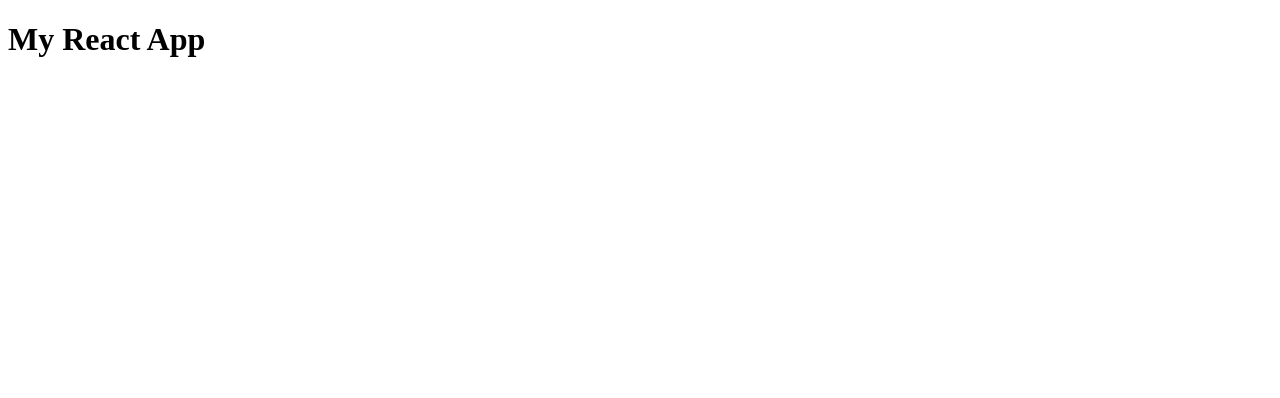
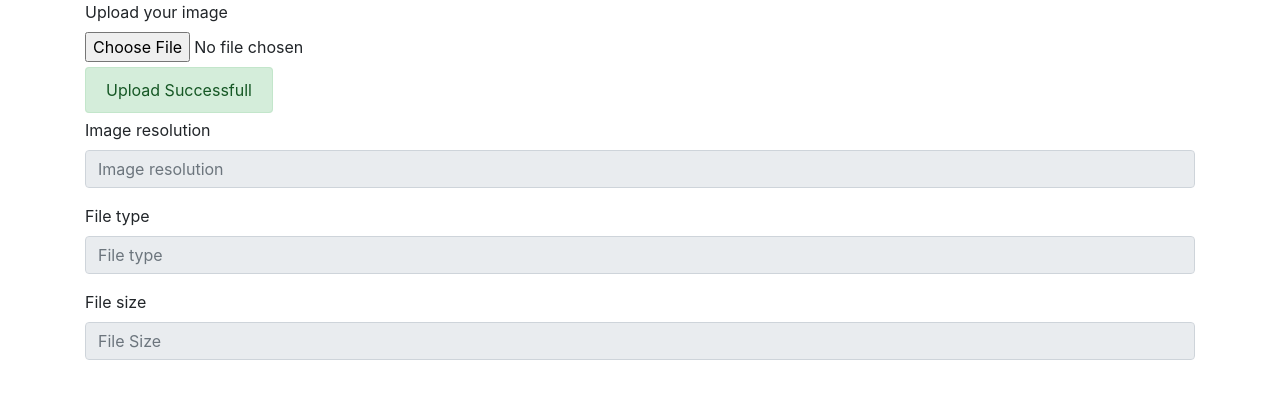
Before and after one commit to dpk07/ImageRecognition, a React app: page / in a window 1280 px wide. Built offline with nearby package versions, Linux system fonts and the light colour scheme.

Commit message:
Front-end Changes for image upload validation

```diff
--- a/package.json
+++ b/package.json
@@ -1,7 +1,7 @@
 {
-  "name": "cra-diy",
+  "name": "imagerecognition",
   "version": "1.0.0",
-  "description": "Boilerplate for react",
+  "description": "react code for Image recognition",
   "main": "index.js",
   "scripts": {
     "start": "webpack-dev-server --mode development --open --hot",
@@ -12,6 +12,7 @@
   "license": "MIT",
   "dependencies": {
     "babel-loader": "^8.0.6",
+    "bootstrap": "^4.3.1",
     "react": "^16.8.6",
     "react-dom": "^16.8.6"
   },
@@ -19,6 +20,7 @@
     "@babel/core": "^7.4.5",
     "@babel/preset-env": "^7.4.5",
     "@babel/preset-react": "^7.0.0",
+    "css-loader": "^3.0.0",
     "html-webpack-plugin": "^3.2.0",
     "webpack": "^4.35.0",
     "webpack-cli": "^3.3.5",
--- a/src/components/App.js
+++ b/src/components/App.js
@@ -1,10 +1,89 @@
 import React, { Component } from "react";
 
 class App extends Component {
+  constructor(props) {
+    super(props);
+    this.handleChange = this.handleChange.bind(this);
+    this.state = {
+      isUploaded: true,
+      isUploadSuccessfull: true
+    };
+  }
+  handleChange(e) {
+    const file = e.target.files[0];
+    const splitName = e.target.value.split(".");
+    const extension = splitName[splitName.length - 1];
+    if (
+      (extension.toLowerCase() === "jpg" ||
+        extension.toLowerCase() === "png" ||
+        extension.toLowerCase() === "jpeg") &&
+      file.size < 5000000
+    ) {
+    } else {
+      e.target.value = "";
+    }
+  }
   render() {
+    const { isUploadSuccessfull, isUploaded } = this.state;
     return (
-      <div>
-        <h1>My React App</h1>
+      <div className="container">
+        <form>
+          <div className="form-group">
+            <label htmlFor="exampleFormControlFile1">Upload your image</label>
+            <input
+              type="file"
+              onChange={this.handleChange}
+              className="form-control-file"
+              accept=".jpg,.png"
+            />
+          </div>
+          <div className="form-group">
+            {isUploaded ? (
+              isUploadSuccessfull ? (
+                <span className="alert alert-success">Upload Successfull</span>
+              ) : (
+                <span className="alert alert-danger">
+                  Image could not be uploaded
+                </span>
+              )
+            ) : (
+              ""
+            )}
+          </div>
+          <div className="form-group">
+            <label htmlFor="imgResolution">Image resolution</label>
+            <input
+              type="text"
+              className="form-control"
+              id="imgResolution"
+              aria-describedby="resolutionHelp"
+              placeholder="Image resolution"
+              disabled
+            />
+          </div>
+          <div className="form-group">
+            <label htmlFor="imgResolution">File type</label>
+            <input
+              type="text"
+              className="form-control"
+              id="fileType"
+              aria-describedby="fileHelp"
+              placeholder="File type"
+              disabled
+            />
+          </div>
+          <div className="form-group">
+            <label htmlFor="fileSize">File size</label>
+            <input
+              type="text"
+              className="form-control"
+              id="fileSize"
+              aria-describedby="fileSizeHelp"
+              placeholder="File Size"
+              disabled
+            />
+          </div>
+        </form>
       </div>
     );
   }
--- a/src/index.html
+++ b/src/index.html
@@ -3,10 +3,24 @@
 <html lang="en">
   <head>
     <meta charset="utf-8" />
+    <meta name="viewport" content="width=device-width, initial-scale=1" />
+    <!-- Latest bootstrap -->
+    <link
+      rel="stylesheet"
+      href="https://stackpath.bootstrapcdn.com/bootstrap/4.3.1/css/bootstrap.min.css"
+    />
+    <!-- Latest bootstrap Javascript-->
+    <link
+      rel="stylesheet"
+      href="https://stackpath.bootstrapcdn.com/bootstrap/4.3.1/js/bootstrap.min.js"
+    />
+    <!-- Latest bootstrap Javascript bundle-->
+    <link
+      rel="stylesheet"
+      href="https://stackpath.bootstrapcdn.com/bootstrap/4.3.1/js/bootstrap.bundle.min.js"
+    />
 
-    <title>CRA-DIY</title>
-    <meta name="description" content="CRA-DIY" />
-    <meta name="author" content="CRA-DIY" />
+    <title>Image Recognition</title>
   </head>
 
   <body>
--- a/src/index.js
+++ b/src/index.js
@@ -1,5 +1,4 @@
 import React from "react";
 import ReactDOM from "react-dom";
 import App from "./components/App";
-
 ReactDOM.render(<App />, document.getElementById("app"));
--- a/webpack.config.js
+++ b/webpack.config.js
@@ -15,6 +15,12 @@ module.exports = {
         use: {
           loader: "babel-loader"
         }
+      },
+      {
+        test: /\.css$/,
+        use: {
+          loader: "css-loader"
+        }
       }
     ]
   },
```
Also changed, not shown: 1 other file.
